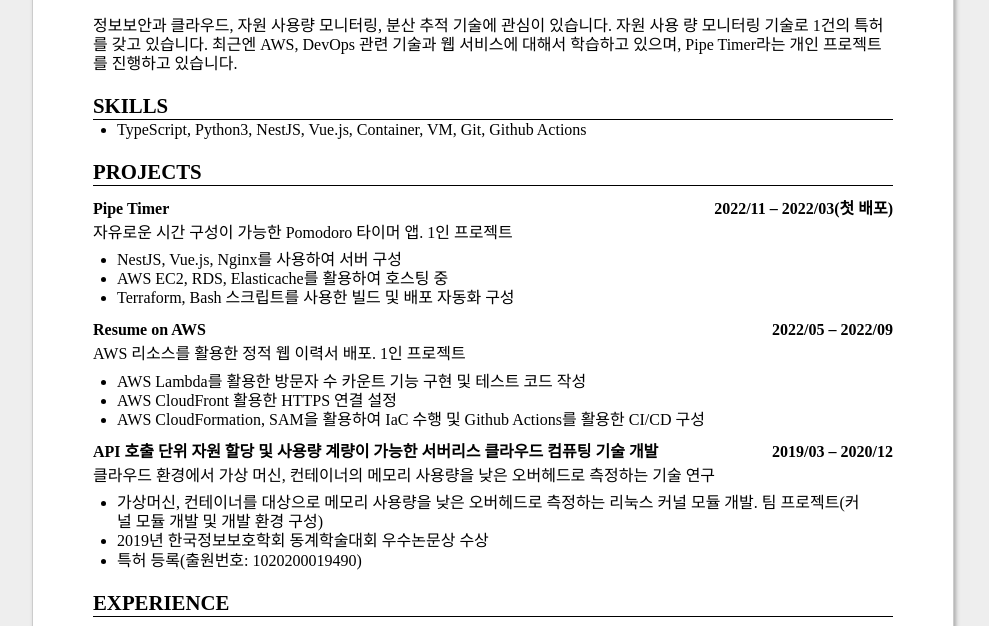
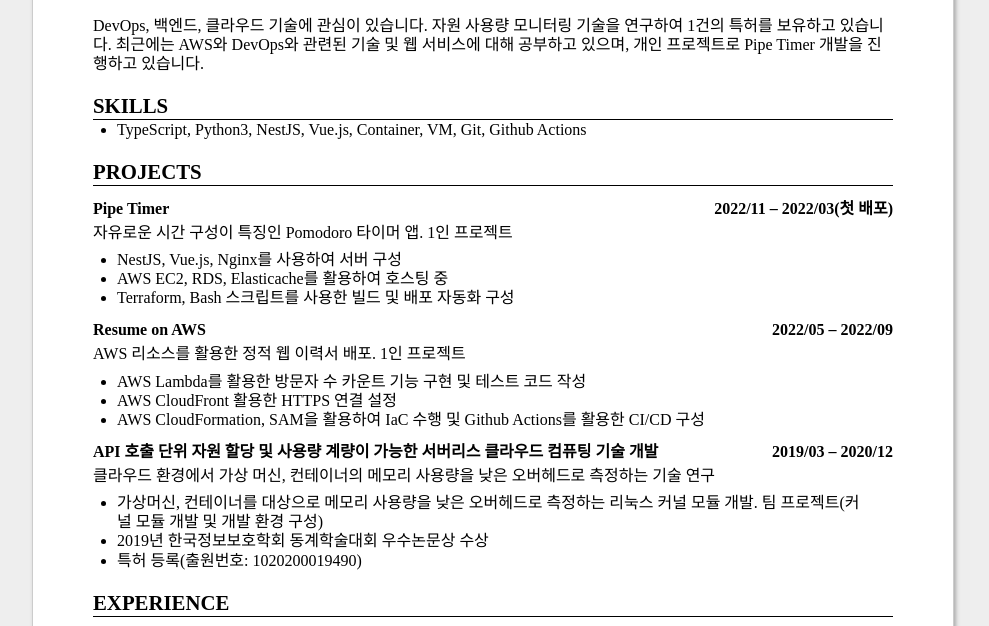
Before and after one commit to yidoyoon/resume-on-aws, a plain HTML site: page assets/web/ko/index.html in a window 1280 px wide. Shown: the part 142-768 px from the top of the page, without its empty margins (147-1136 px from the left). Drawn offline with Linux system fonts and the light colour scheme; no server answers.

Commit message:
docs: update resume

```diff
--- a/assets/web/ko/index.html
+++ b/assets/web/ko/index.html
@@ -21,15 +21,14 @@
     <br>
     <!-- The paragraph after the h1 and ul and before the first h2 is optional. It
     is intended to be used for a short summary. -->
-    <p>정보보안과 클라우드, 자원 사용량 모니터링, 분산 추적 기술에 관심이 있습니다. 자원 사용
-        량 모니터링 기술로 1건의 특허를 갖고 있습니다. 최근엔 AWS, DevOps 관련 기술과 웹 서비스에 대해서 학습하고 있으며, Pipe Timer라는 개인 프로젝트를 진행하고 있습니다.</p>
+    <p> DevOps, 백엔드, 클라우드 기술에 관심이 있습니다. 자원 사용량 모니터링 기술을 연구하여 1건의 특허를 보유하고 있습니다. 최근에는 AWS와 DevOps와 관련된 기술 및 웹 서비스에 대해 공부하고 있으며, 개인 프로젝트로 Pipe Timer 개발을 진행하고 있습니다.</p>
     <h2>Skills</h2>
     <ul>
         <li>TypeScript, Python3, NestJS, Vue.js, Container, VM, Git, Github Actions</li>
     </ul>
     <h2>Projects</h2>
     <h3><span>Pipe Timer</span> <span>2022/11 &ndash; 2022/03(첫 배포)</span></h3>
-    <p>자유로운 시간 구성이 가능한 Pomodoro 타이머 앱. 1인 프로젝트</p>
+    <p>자유로운 시간 구성이 특징인 Pomodoro 타이머 앱. 1인 프로젝트</p>
     <ul>
         <li>NestJS, Vue.js, Nginx를 사용하여 서버 구성</li>
         <li>AWS EC2, RDS, Elasticache를 활용하여 호스팅 중</li>
```
